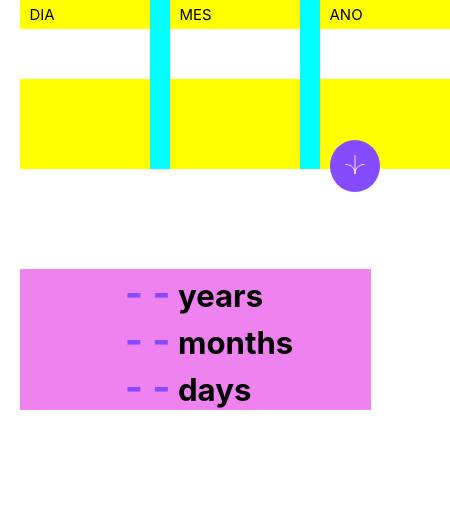
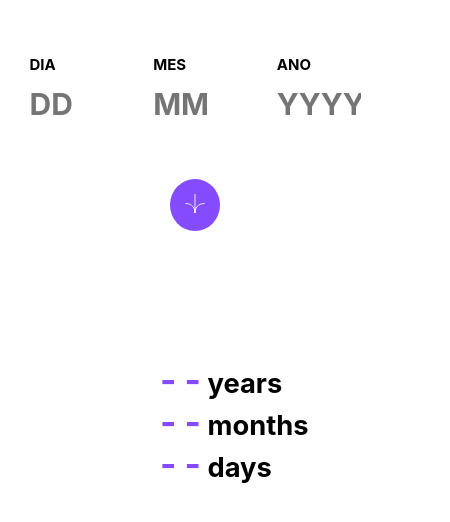
Before and after one commit to vitorhub/age-calculator-app, a Next.js app: page / in a window 390 px wide. Shown: the top 522 px of the page, 450 px wide, since content can reach past the window. Built offline with nearby package versions, Linux system fonts and the light colour scheme.

Commit message:
already app, deploy missing

```diff
--- a/src/app/page.module.css
+++ b/src/app/page.module.css
@@ -1,24 +1,26 @@
 #mainForm{
   display: flex;
-  background-color: aqua;
   gap: 10px;
   width: 90%;
   height: 20vh;
   margin: auto;
+  margin-top: 50px;
 }
 #mainForm div div label{
   padding: 5px 10px;
   text-transform: uppercase;
   font-size: 15px;
+  font-weight: bolder;
 }
 .campos{
   display: flex;
   gap: 20px;
+  margin-left: auto;
+  margin-right: auto;
 }
 .campos div{
   display: flex;
   flex-direction: column;
-  background-color: yellow;
   width: 130px;
 }
 .campos div input{
@@ -29,6 +31,10 @@
   font-size: 30px;
   font-weight: bolder;
   color: #909394;
+  border-radius: 10px;
+}
+.campos div input:focus {
+  border: 1px solid #000;
 }
 
 .campos div div{
@@ -54,26 +60,49 @@
   border-radius: 50%;
   align-self: flex-start;
   position: absolute;
-  right: 10px;
-  top: 140px;
+  right: 100px;
+  top: 200px;
 }
-.mudaLabelDia{
+.mudaLabelDia, .mudaLabelMes, .mudaLabelAno {
   color: #FF5757;
 }
-.mudaInputDia{
+.mudaInputDia, .mudaInputMes, .mudaInputAno{
   border: 1px solid #FF5757;
 }
 .result{
   margin: auto;
-  background-color: violet;
   width: 90%;
   margin-top: 100px;
 }
 .result h2{
-  margin-left: 30%;
-  font-size: 8vw;
+  margin-left: 40%;
+  font-size: 4vw;
 }
 .result h2 span{
   color: #854CFF;
-  font-size: 10vw;
+  font-size: 5vw;
 }
+@media (max-width: 570px){
+  #mainForm{
+    flex-direction: column;
+  }
+  .botao{
+    position: relative;
+    right: 0px;
+    top: 0px;
+    margin: auto;
+    margin-top: 40px;
+  }
+  .campos div{
+    width: 33%;
+  }
+  .result{
+    margin-top: 140px;
+  }
+  .result h2{
+    font-size: 7vw;
+  }
+  .result h2 span{
+    font-size: 9vw;
+  }
+}
--- a/src/app/page.tsx
+++ b/src/app/page.tsx
@@ -15,6 +15,7 @@ export default function Home() {
   const [dayRed, setDayRed] = useState(false)
   const [monthRed, setMonthRed] = useState(false)
   const [yearRed, setYearRed] = useState(false)
+  const [err, setErrors] = useState([])
 
   function exibeResult(dia: any, mes: any, ano: any) {
     const hoje = new Date();
@@ -28,19 +29,14 @@ export default function Home() {
     let anos = Math.trunc(calcmes / 12)
     let meses = calcmes - (anos * 12)
     let dias = today
-    setAnos(anos)
-    setMeses(meses)
-    setDias(dias)
+      setAnos(anos)
+      setMeses(meses)
+      setDias(dias)
   }
 
   function executa(e: any) {
     e.preventDefault();
     exibeResult(d, m, a);
-  }
-
-  function estiliza() {
-    setDayRed(!dayRed)
-
   }
 
   return (
@@ -57,11 +53,14 @@ export default function Home() {
           if (resultado[0] === "OK" || resultado[0] === undefined) {
             setDayRed(false)
           } else { errors.dia = resultado[0]; setDayRed(true) }
+          if (resultado[1] === "OK" || resultado[1] === undefined) {
+            setMonthRed(false)
+          } else { errors.mes = resultado[1]; setMonthRed(true) }
+          if (resultado[2] === "OK" || resultado[2] === undefined) {
+            setYearRed(false)
+          } else { errors.ano = resultado[2]; setYearRed(true) }
 
-          if (resultado[1] !== "OK") {
-            errors.mes = resultado[1];
-          } else { }
-          if (resultado[2] !== "OK") { errors.ano = resultado[2]; }
+          setErrors(errors)
           return errors;
         }}
         onSubmit={(values) => {
@@ -76,17 +75,20 @@ export default function Home() {
                 <div className={styles.campos}>
                   <div className={styles.day}>
                     <label htmlFor="dia" className={dayRed ? (styles.mudaLabelDia) : ''}>Dia</label>
-                    <Field type="number" name="dia" className={dayRed ? (styles.mudaInputDia) : styles.mudaInput} />
+                    <Field type="number" name="dia"
+                    className={dayRed ? (styles.mudaInputDia) : styles.mudaInput} placeholder="DD" />
                     <ErrorMessage name="dia" component="div" className={styles.erro} />
                   </div>
                   <div className={styles.month}>
-                    <label htmlFor="mes">Mes</label>
-                    <Field type="number" name="mes" />
+                    <label htmlFor="mes" className={monthRed ? (styles.mudaLabelMes) : ''} >Mes</label>
+                    <Field type="number" name="mes"
+                    className={monthRed ? (styles.mudaInputMes) : ''} placeholder="MM" />
                     <ErrorMessage name="mes" component="div" className={styles.erro} />
                   </div>
                   <div className={styles.year}>
-                    <label htmlFor="ano">Ano</label>
-                    <Field type="number" name="ano" />
+                    <label htmlFor="ano" className={yearRed ? (styles.mudaLabelAno) : ''} >Ano</label>
+                    <Field type="number" name="ano"
+                    className={yearRed ? (styles.mudaInputAno) : ''} placeholder="YYYY" />
                     <ErrorMessage name="ano" component="div" className={styles.erro} />
                   </div>
                 </div>
```
